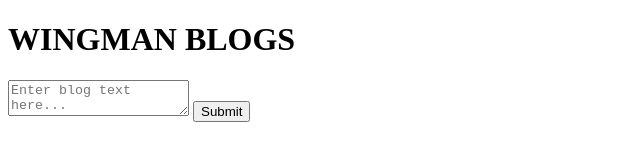
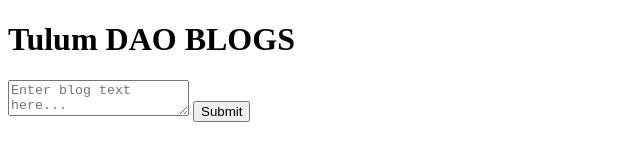
Before and after one commit to asekhon11/wingmanblogs, a plain HTML site: page index.html in a window 1280 px wide. Shown: the whole page, without its empty margins (0-640 px from the left). Drawn offline with Linux system fonts and the light colour scheme.

Commit message:
Update index.html

```diff
--- a/index.html
+++ b/index.html
@@ -7,7 +7,7 @@
     <!-- Add any additional head elements here, such as stylesheets or scripts -->
 </head>
 <body>
-    <h1>WINGMAN BLOGS</h1> <!-- Main title added here -->
+    <h1>Tulum DAO BLOGS</h1> <!-- Main title added here -->
     <form id="blogForm">
         <textarea name="blogContent" placeholder="Enter blog text here..."></textarea>
         <button type="submit">Submit</button>
```
